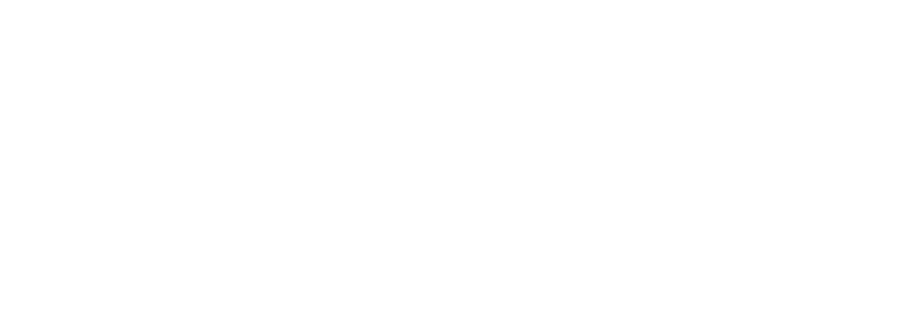
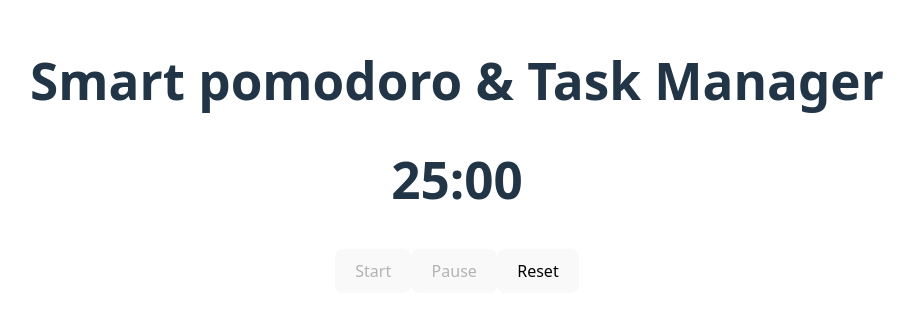
Before and after one commit to PhuonggLinhh/QLThoigianCongviec, a React (Vite) app: page / in a window 1280 px wide. Shown: the part 245-560 px from the top of the page, without its empty margins (183-1097 px from the left). Built offline with nearby package versions, Linux system fonts and the light colour scheme.

Commit message:
Tao bo dem va cap nhat thoi gian

```diff
--- a/src/App.jsx
+++ b/src/App.jsx
@@ -7,8 +7,45 @@
 import './App.css'
 
 function App() {
-  const [count, setCount] = useState(0)
+  const [timeLeft, setTimeLeft] = useState(25 * 60);
+  const [isRunning, setIsRunning] = useState(false);
+  const [tasks, dispatch] = useReducer(taskReducer, []);
 
+    const startTimer = () => setIsRunning(true);
+  const pauseTimer = () => setIsRunning(false);
+  const resetTimer = () => {
+    setIsRunning(false);
+    setTimeLeft(25 * 60);
+  };
+
+  const startTask = (id) => {
+    dispatch({ type: 'STOP_ALL_TASKS' });
+    resetTimer();
+    dispatch({ type: 'START_TASK', payload: id });
+    setTimeLeft(25 * 60);
+    startTimer();
+  };
+
+  const pauseTask = () => pauseTimer();
+
+  return (
+    <div className="app-container">
+      <Header />
+
+      <main className="main-layout">
+        <section className="timer-section">
+          <Timer
+            timeLeft={timeLeft}
+            isRunning={isRunning}
+            onStart={startTimer}
+            onPause={pauseTimer}
+            onReset={resetTimer}
+            hasActiveTask={tasks.some((t) => t.isRunning)}
+          />
+        </section>
+      </main>
+    </div>
+  );
 }
 
 export default App
```
